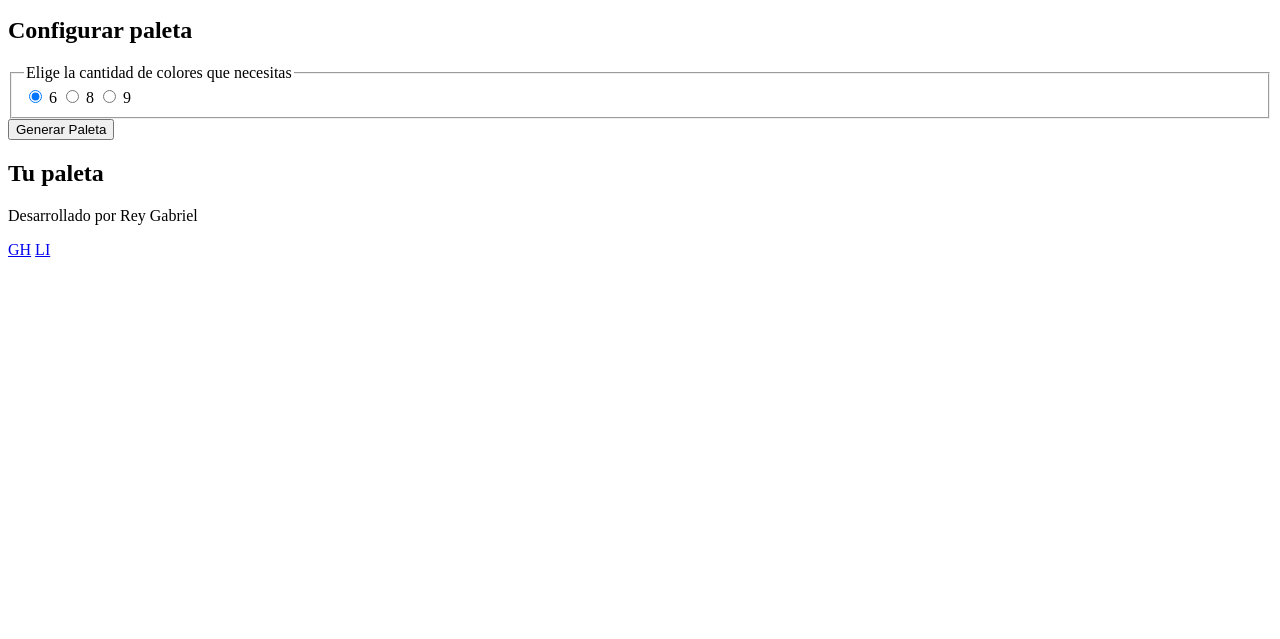
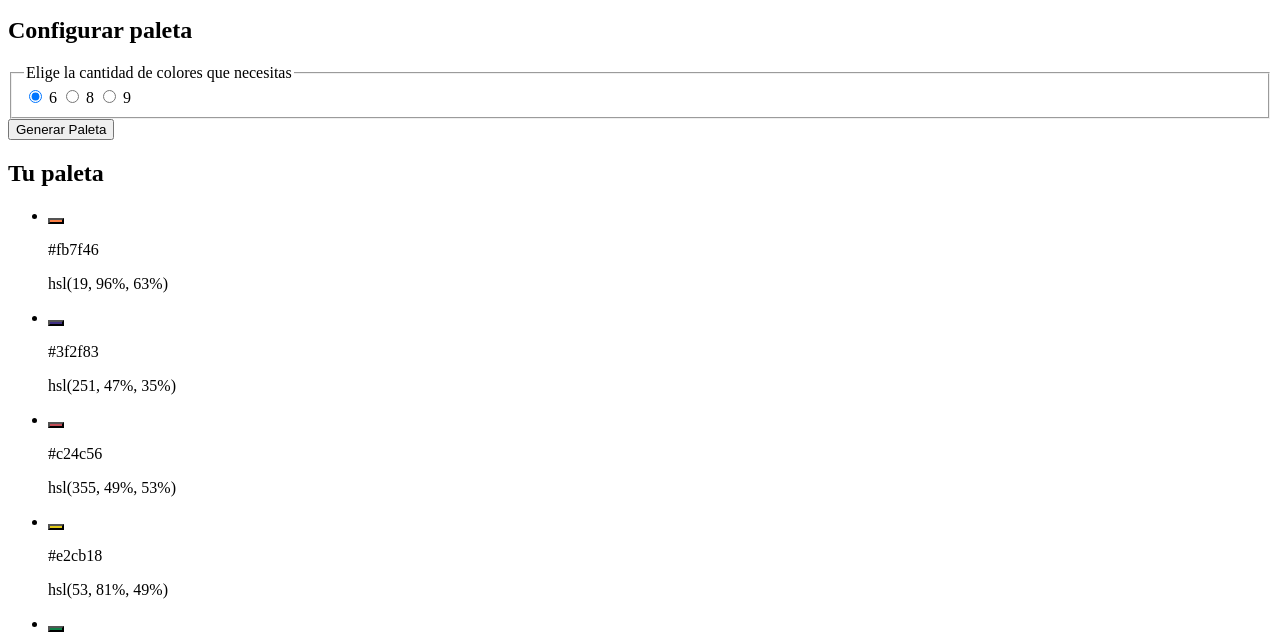
Before and after one commit to rgma1219/ProyectoM1_ReyGabriel, a plain HTML site: page index.html in a window 1280 px wide. Both pictures are taken after a click on the button "Generar Paleta". Shown: the part 161-800 px from the top of the page. Drawn offline with Linux system fonts and the light colour scheme.

Commit message:
feat: implementa render dinamico de la paleta y conexion con el boton generar

```diff
--- a/js/script.js
+++ b/js/script.js
@@ -70,3 +70,61 @@ function generarColor() {
         hex: hex,
     };
 }
+
+// Referencias a elementos del DOM
+const listaPaleta = document.getElementById("paleta-lista");
+const botonGenerar = document.getElementById("generar-btn");
+
+function obtenerTamanioSeleccionado() {
+    const radioMarcado = document.querySelector(
+        'input[name="paletteSize"]:checked',
+    );
+    return Number(radioMarcado.value);
+}
+
+function generarPaleta(cantidad) {
+    const colores = [];
+    for (let i = 0; i < cantidad; i++) {
+        colores.push(generarColor());
+    }
+    return colores;
+}
+
+function renderizarPaleta(colores) {
+    listaPaleta.innerHTML = "";
+
+    colores.forEach((color, index) => {
+        const li = document.createElement("li");
+        li.className = "color-item";
+
+        const swatch = document.createElement("button");
+        swatch.className = "swatch";
+        swatch.style.backgroundColor = color.hex;
+        swatch.setAttribute(
+            "aria-label",
+            `Copiar código del color ${index + 1}`,
+        );
+
+        const textoHex = document.createElement("p");
+        textoHex.className = "codigo-hex";
+        textoHex.textContent = color.hex;
+
+        const textoHsl = document.createElement("p");
+        textoHsl.className = "codigo-hsl";
+        textoHsl.textContent = `hsl(${color.h}, ${color.s}%, ${color.l}%)`;
+
+        li.appendChild(swatch);
+        li.appendChild(textoHex);
+        li.appendChild(textoHsl);
+
+        listaPaleta.appendChild(li);
+    });
+}
+
+function manejarClickGenerar() {
+    const tamanio = obtenerTamanioSeleccionado();
+    const colores = generarPaleta(tamanio);
+    renderizarPaleta(colores);
+}
+
+botonGenerar.addEventListener("click", manejarClickGenerar);
```
Also changed, not shown: index.html (+1 -1 lines), documentacion/capturas/etapa-3.png (added), 2 other files.
